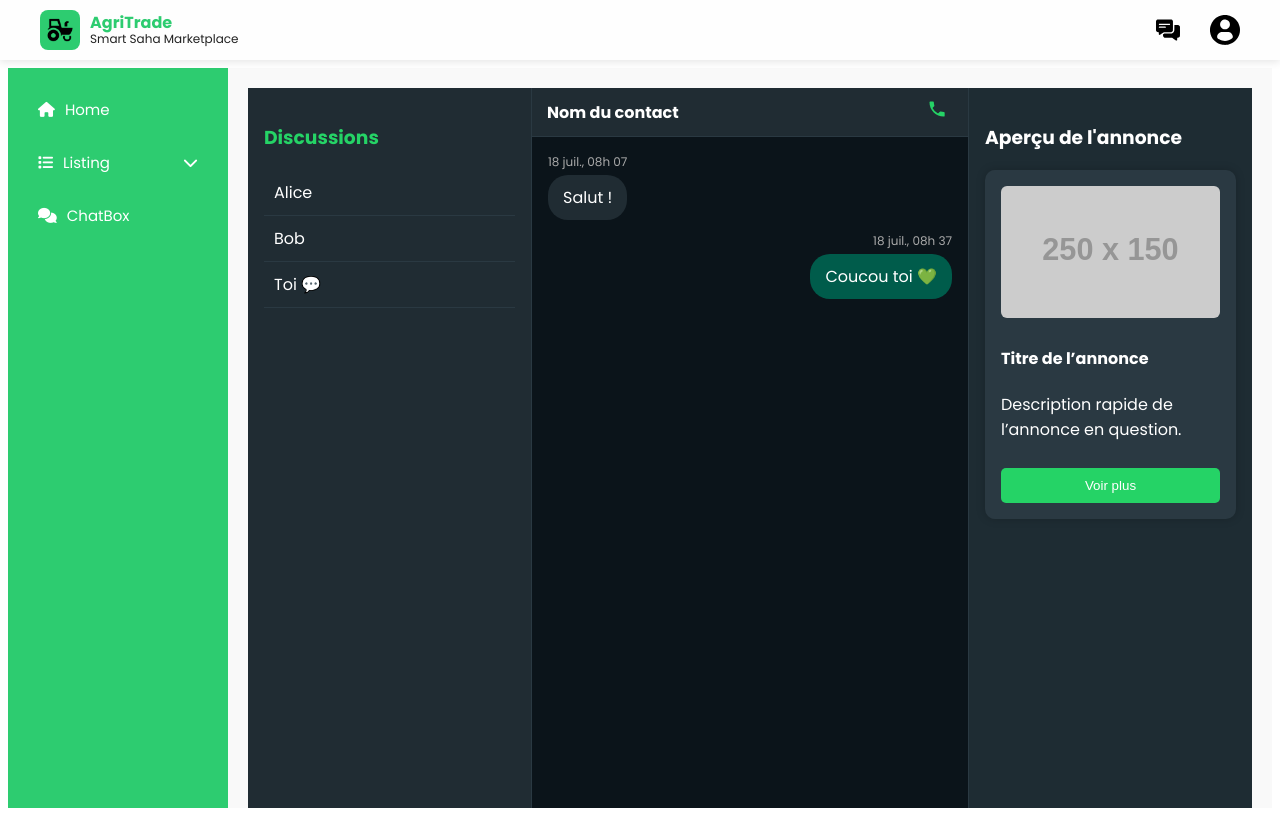
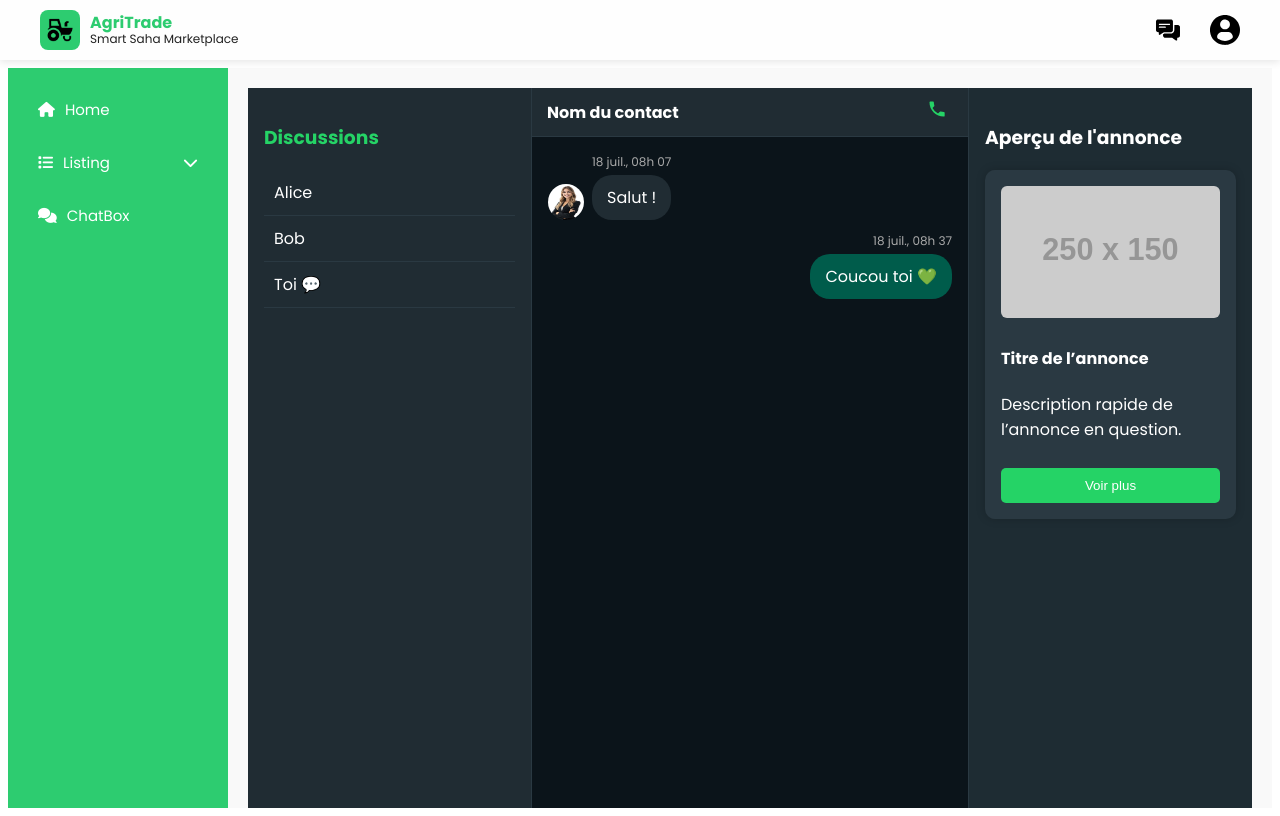
Before and after one commit to Ivontsoa-Gracia/marketplace-frontend, a Vue app: page /profil/enchere/chat in a window 1280 px wide. Built offline with nearby package versions, Linux system fonts and the light colour scheme.

Commit message:
add profil

```diff
--- a/src/components/organics/marketplace/enchere/MessageBubble.vue
+++ b/src/components/organics/marketplace/enchere/MessageBubble.vue
@@ -1,5 +1,8 @@
 <template>
   <div :class="['message-container', sent ? 'sent' : 'received']">
+    <!-- Profil affiché seulement si message reçu -->
+    <img v-if="!sent" :src="profileImage" alt="Profil" class="profile-pic" />
+
     <div class="message-content">
       <div class="timestamp">{{ formatTime(time) }}</div>
       <div class="bubble">
@@ -13,7 +16,11 @@
 const props = defineProps({
   message: String,
   sent: Boolean,
-    time: String, // ISO string
+  time: String,
+  profileImage: {
+    type: String,
+    default: '/default-profile.png' // Image par défaut
+  }
 })
 
 const formatTime = (iso) => {
@@ -30,6 +37,7 @@
 <style scoped>
 .message-container {
   display: flex;
+  align-items: flex-end;
   margin-bottom: 12px;
 }
 
@@ -39,6 +47,13 @@
 
 .received {
   justify-content: flex-start;
+}
+
+.profile-pic {
+  width: 36px;
+  height: 36px;
+  border-radius: 50%;
+  margin-right: 8px;
 }
 
 .message-content {
--- a/src/components/pages/marketplace/enchere/PChat.vue
+++ b/src/components/pages/marketplace/enchere/PChat.vue
@@ -24,6 +24,7 @@
                 :message="msg.text"
                 :sent="msg.sent"
                 :time="msg.time"
+                profileImage="/images/profil.jpeg"
             />
 
         </div>
```
Also changed, not shown: public/images/profil.jpeg (added). Lines whose indentation alone changed are shown as unchanged.
